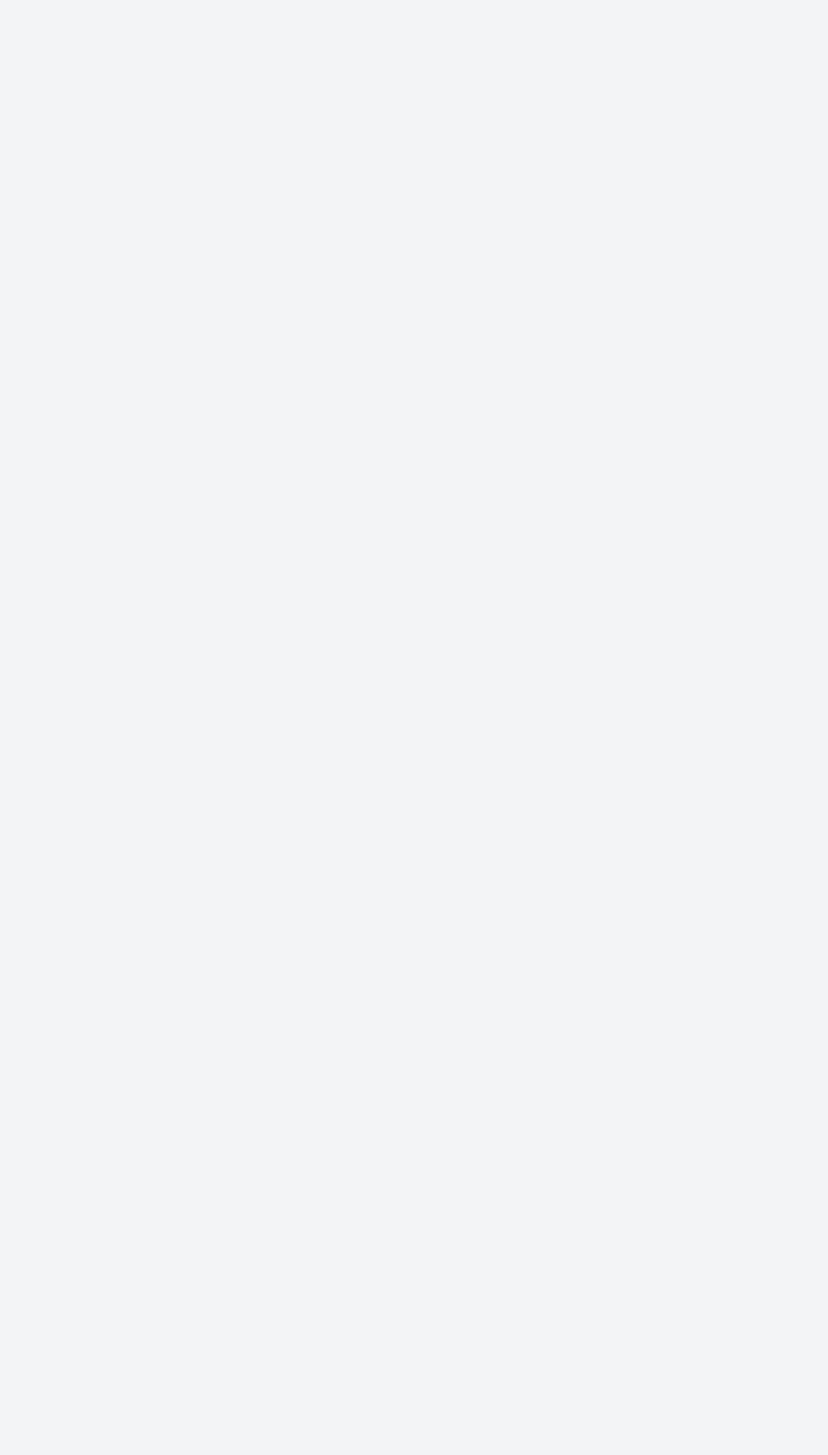
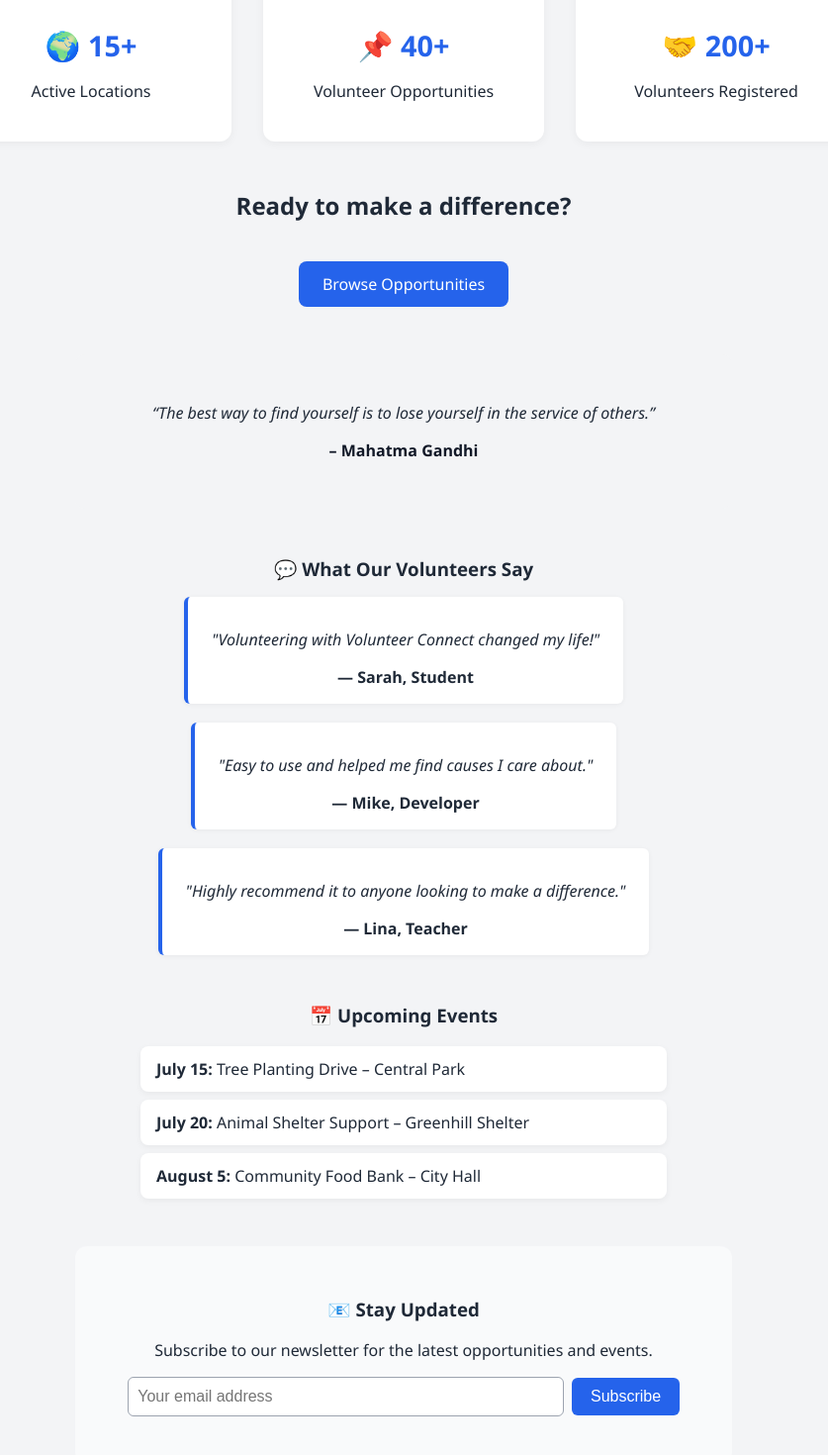
Before and after one commit to LizaGiorgobiani/volunteer_finder, a React (Vite) app in the folder client/: page / in a window 1280 px wide. Shown: the part 392-1862 px from the top of the page at 99% size, without its empty margins (232-1069 px from the left). Before the commit the page ends 800 px from the top, so only its background shows below. Built offline with nearby package versions, Linux system fonts and the light colour scheme; no server answers.

Commit message:
improved homepage

```diff
--- a/client/src/pages/HomePage.css
+++ b/client/src/pages/HomePage.css
@@ -1,21 +1,183 @@
+/* Already existing styles */
 .home-container {
-  max-width: 900px;
-  margin: 40px auto;
-  padding: 24px;
-  background-color: #ffffff;
-  border-radius: 12px;
-  box-shadow: 0 4px 12px rgba(0, 0, 0, 0.05);
+  padding: 2rem;
   text-align: center;
 }
 
 .home-title {
   font-size: 2rem;
-  font-weight: 700;
   color: #1e3a8a;
-  margin-bottom: 16px;
+  margin-bottom: 0.5rem;
 }
 
 .home-description {
+  color: #374151;
   font-size: 1.1rem;
-  color: #4a5568;
 }
+
+/* Stats Section */
+.stats {
+  display: flex;
+  justify-content: center;
+  gap: 2rem;
+  margin-top: 3rem;
+  flex-wrap: wrap;
+}
+
+.stat-box {
+  background-color: #fff;
+  padding: 1.5rem 2rem;
+  border-radius: 12px;
+  box-shadow: 0 2px 10px rgba(0, 0, 0, 0.05);
+  text-align: center;
+  width: 220px;
+}
+
+.stat-box h3 {
+  font-size: 1.8rem;
+  color: #2563eb;
+  margin-bottom: 0.5rem;
+}
+
+/* CTA */
+.cta {
+  margin-top: 3rem;
+  text-align: center;
+}
+
+.cta h3 {
+  font-size: 1.5rem;
+  color: #1f2937;
+}
+
+.cta-button {
+  margin-top: 1rem;
+  display: inline-block;
+  background-color: #2563eb;
+  color: white;
+  padding: 0.75rem 1.5rem;
+  border-radius: 8px;
+  text-decoration: none;
+  font-size: 1rem;
+  transition: background-color 0.3s ease;
+}
+
+.cta-button:hover {
+  background-color: #1e40af;
+}
+
+/* Quote Banner */
+.quote-banner {
+  background-color: #f3f4f6;
+  margin: 3rem auto 2rem;
+  padding: 2rem;
+  border-radius: 10px;
+  font-style: italic;
+  max-width: 600px;
+}
+
+.quote-banner span {
+  display: block;
+  margin-top: 1rem;
+  font-style: normal;
+  font-weight: bold;
+  color: #111827;
+}
+
+/* Testimonials */
+.testimonials {
+  margin-top: 3rem;
+}
+
+.testimonials h3 {
+  margin-bottom: 1rem;
+  color: #1f2937;
+}
+
+.testimonial-list {
+  display: flex;
+  flex-direction: column;
+  gap: 1.2rem;
+  align-items: center;
+}
+
+.testimonial {
+  background-color: #ffffff;
+  padding: 1rem 1.5rem;
+  border-left: 4px solid #2563eb;
+  max-width: 500px;
+  box-shadow: 0 1px 5px rgba(0, 0, 0, 0.05);
+  border-radius: 6px;
+  font-style: italic;
+}
+
+.testimonial span {
+  display: block;
+  margin-top: 0.5rem;
+  font-style: normal;
+  font-weight: bold;
+  color: #1f2937;
+}
+
+/* Upcoming Events */
+.events {
+  margin-top: 3rem;
+  text-align: center;
+}
+
+.events ul {
+  list-style: none;
+  padding: 0;
+}
+
+.events li {
+  background: #ffffff;
+  margin: 0.5rem auto;
+  max-width: 500px;
+  padding: 0.75rem 1rem;
+  border-radius: 8px;
+  box-shadow: 0 2px 6px rgba(0, 0, 0, 0.05);
+  text-align: left;
+}
+
+/* Newsletter */
+.newsletter {
+  margin-top: 3rem;
+  padding: 2rem;
+  background-color: #f9fafb;
+  border-radius: 12px;
+  max-width: 600px;
+  margin-left: auto;
+  margin-right: auto;
+  text-align: center;
+}
+
+.newsletter input {
+  padding: 0.6rem;
+  width: 70%;
+  border-radius: 6px;
+  border: 1px solid #9ca3af;
+  margin-bottom: 1rem;
+  font-size: 1rem;
+}
+
+.newsletter button {
+  background-color: #2563eb;
+  color: white;
+  padding: 0.6rem 1.2rem;
+  border: none;
+  border-radius: 6px;
+  cursor: pointer;
+  font-size: 1rem;
+  margin-left: 0.5rem;
+}
+
+.newsletter button:hover {
+  background-color: #1e40af;
+}
+
+.success-msg {
+  color: #10b981;
+  margin-top: 1rem;
+  font-weight: bold;
+}
--- a/client/src/pages/HomePage.tsx
+++ b/client/src/pages/HomePage.tsx
@@ -1,13 +1,115 @@
-import React from "react";
+import React, { useState } from "react";
+import { Link } from "react-router-dom";
 import "./HomePage.css";
 
 const HomePage: React.FC = () => {
+  const [email, setEmail] = useState("");
+  const [subscribed, setSubscribed] = useState(false);
+
+  const handleSubscribe = (e: React.FormEvent) => {
+    e.preventDefault();
+    if (email.trim()) {
+      setSubscribed(true);
+      setEmail("");
+    }
+  };
+
   return (
     <main className="home-container">
+      {/* Welcome Section */}
       <h2 className="home-title">Welcome to Volunteer Connect</h2>
       <p className="home-description">
         Find volunteer opportunities that fit your interests.
       </p>
+
+      {/* Stats */}
+      <section className="stats">
+        <div className="stat-box">
+          <h3>🌍 15+</h3>
+          <p>Active Locations</p>
+        </div>
+        <div className="stat-box">
+          <h3>📌 40+</h3>
+          <p>Volunteer Opportunities</p>
+        </div>
+        <div className="stat-box">
+          <h3>🤝 200+</h3>
+          <p>Volunteers Registered</p>
+        </div>
+      </section>
+
+      {/* Call to Action */}
+      <section className="cta">
+        <h3>Ready to make a difference?</h3>
+        <Link to="/opportunities" className="cta-button">
+          Browse Opportunities
+        </Link>
+      </section>
+
+      {/* Quote Banner */}
+      <section className="quote-banner">
+        <blockquote>
+          “The best way to find yourself is to lose yourself in the service of
+          others.”
+          <span>– Mahatma Gandhi</span>
+        </blockquote>
+      </section>
+
+      {/* Testimonials */}
+      <section className="testimonials">
+        <h3>💬 What Our Volunteers Say</h3>
+        <div className="testimonial-list">
+          <div className="testimonial">
+            <p>"Volunteering with Volunteer Connect changed my life!"</p>
+            <span>— Sarah, Student</span>
+          </div>
+          <div className="testimonial">
+            <p>"Easy to use and helped me find causes I care about."</p>
+            <span>— Mike, Developer</span>
+          </div>
+          <div className="testimonial">
+            <p>"Highly recommend it to anyone looking to make a difference."</p>
+            <span>— Lina, Teacher</span>
+          </div>
+        </div>
+      </section>
+
+      {/* Upcoming Events */}
+      <section className="events">
+        <h3>📅 Upcoming Events</h3>
+        <ul>
+          <li>
+            <strong>July 15:</strong> Tree Planting Drive – Central Park
+          </li>
+          <li>
+            <strong>July 20:</strong> Animal Shelter Support – Greenhill Shelter
+          </li>
+          <li>
+            <strong>August 5:</strong> Community Food Bank – City Hall
+          </li>
+        </ul>
+      </section>
+
+      {/* Newsletter Signup */}
+      <section className="newsletter">
+        <h3>📧 Stay Updated</h3>
+        <p>
+          Subscribe to our newsletter for the latest opportunities and events.
+        </p>
+        <form onSubmit={handleSubscribe}>
+          <input
+            type="email"
+            placeholder="Your email address"
+            value={email}
+            onChange={(e) => setEmail(e.target.value)}
+            required
+          />
+          <button type="submit">Subscribe</button>
+        </form>
+        {subscribed && (
+          <p className="success-msg">✅ Subscribed successfully!</p>
+        )}
+      </section>
     </main>
   );
 };
```
